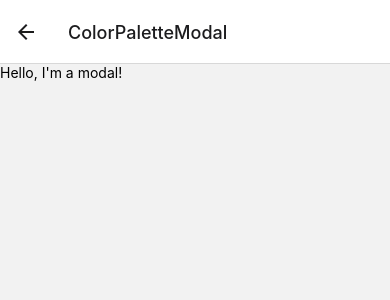
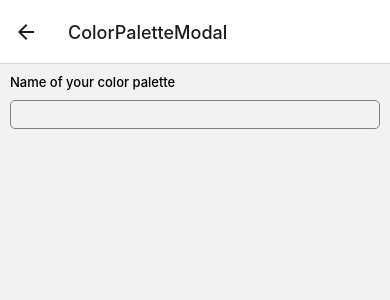
Before and after one commit to sashakaverina/react-native-app, a React Native app: screen /ColorPaletteModal in a window 390 px wide. Shown: the top 300 px of the page. Built offline with nearby package versions, Linux system fonts and the light colour scheme; no server answers.

Commit message:
adding a form

```diff
--- a/screens/ColorPaletteModal.js
+++ b/screens/ColorPaletteModal.js
@@ -1,15 +1,40 @@
-import React from 'react';
-import { View, Text } from 'react-native';
+import React, { useState } from 'react';
+import { View, Text, TextInput, ScrollView, StyleSheet } from 'react-native';
 
 
 const ColorPaletteModal = () => {
+
+    const [value1, setValue1] = useState('');
+
     return (
-        <View>
-            <Text>
-                Hello, I'm a modal!
-            </Text>
-        </View>
+        <ScrollView style={styles.container}>
+          <Text style={styles.text}>Name of your color palette</Text>
+          <TextInput
+            style={styles.input}
+            value={value1}
+            onChangeText={setValue1}
+          />
+        </ScrollView>
     )
 };
 
 export default ColorPaletteModal;
+
+const styles = StyleSheet.create({
+    input: {
+      borderWidth: 1,
+      borderColor: 'grey',
+      borderRadius: 5,
+      padding: 5,
+      marginBottom: 20,
+    },
+    container: {
+      flex: 1,
+      padding: 10,
+    },
+    text: {
+      fontSize: 13,
+      fontWeight: '500',
+      marginBottom: 10,
+    }
+  });
--- a/screens/Home.js
+++ b/screens/Home.js
@@ -57,7 +57,7 @@ const styles = StyleSheet.create({
     fontSize: 22,
     color: '#419192',
     fontWeight: "bold",
-    marginBottom: 10,
+    marginBottom: 20,
   }
 });
 
```
